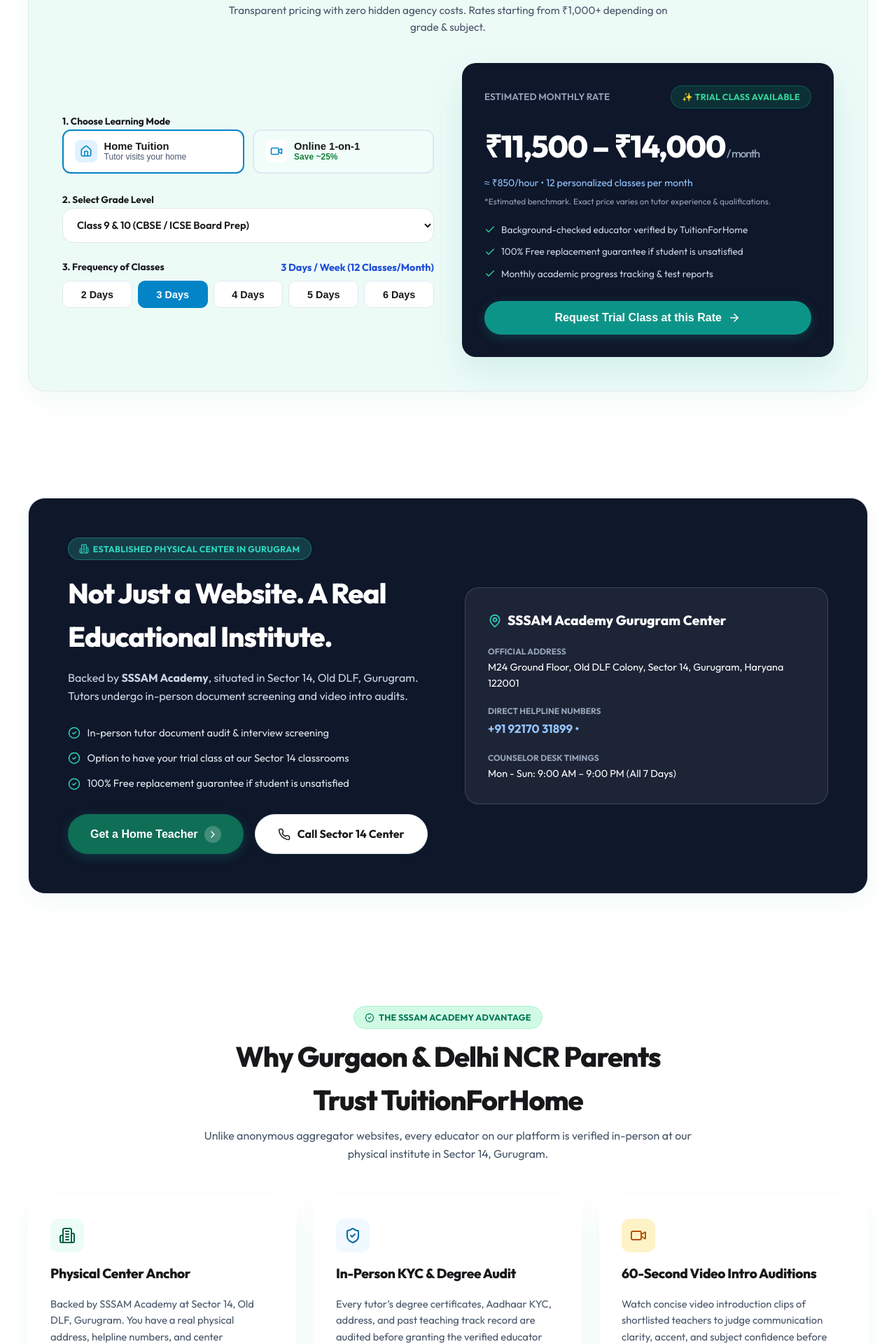
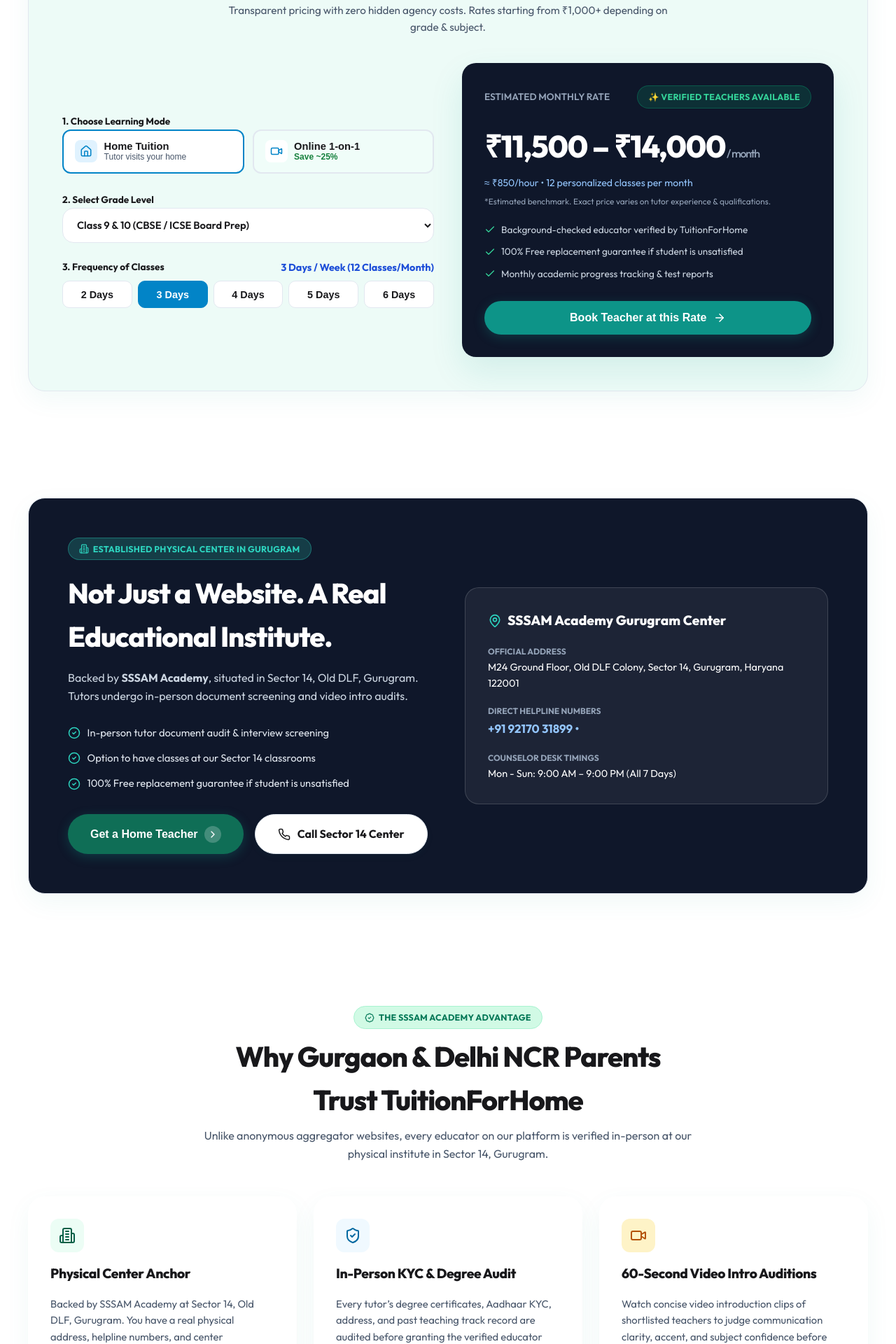
Before and after one commit to Sudhirkr85/tuition4home, a Next.js app: page / in a window 1280 px wide. Shown: the part 4100-6020 px from the top of the page at 70% size. Built offline with nearby package versions, Linux system fonts and the light colour scheme; no server answers.

Commit message:
fix(ui): use simple Book Teacher direct action across all cards, buttons, and modals

```diff
--- a/src/app/page.tsx
+++ b/src/app/page.tsx
@@ -1155,7 +1155,7 @@
                   </div>
                   <div style={{ display: 'flex', alignItems: 'center', gap: '0.6rem' }}>
                     <CheckCircle2 size={18} color="#2DD4BF" />
-                    <span>Option to have your trial class at our Sector 14 classrooms</span>
+                    <span>Option to have classes at our Sector 14 classrooms</span>
                   </div>
                   <div style={{ display: 'flex', alignItems: 'center', gap: '0.6rem' }}>
                     <CheckCircle2 size={18} color="#2DD4BF" />
@@ -1242,7 +1242,7 @@
                 </div>
                 <h3 style={{ fontSize: '1.2rem', fontWeight: 800, color: 'var(--text-main)' }}>Physical Center Anchor</h3>
                 <p style={{ fontSize: '0.92rem', color: 'var(--text-muted)', lineHeight: 1.6 }}>
-                  Backed by SSSAM Academy at Sector 14, Old DLF, Gurugram. You have a real physical address, helpline numbers, and center classrooms for trial classes.
+                  Backed by SSSAM Academy at Sector 14, Old DLF, Gurugram. You have a real physical address, helpline numbers, and center classrooms for personalized classes.
                 </p>
               </div>
 
--- a/src/app/tutor/review/[tutorId]/page.tsx
+++ b/src/app/tutor/review/[tutorId]/page.tsx
@@ -418,10 +418,10 @@
               </div>
             </div>
 
-            {/* Quick Trial Booking CTA */}
+            {/* Quick Direct Booking CTA */}
             <div className="tutor-review-cta-wrap">
               <a
-                href={`https://api.whatsapp.com/send?text=${encodeURIComponent(`Hello TuitionForHome Counselor! I would like to request 1-on-1 home tuition classes with tutor ${tutorName} (ID: TFH-${tutorId.slice(0, 6).toUpperCase()}) in Gurgaon.`)}`}
+                href={`https://api.whatsapp.com/send?text=${encodeURIComponent(`Hello TuitionForHome Counselor! I want to book teacher ${tutorName} (ID: TFH-${tutorId.slice(0, 6).toUpperCase()}) for home tuition in Gurgaon.`)}`}
                 target="_blank"
                 rel="noopener noreferrer"
                 className="btn btn-primary"
@@ -440,7 +440,7 @@
                 }}
               >
                 <Phone size={16} />
-                <span>Book 1-on-1 Trial Class</span>
+                <span>Book Teacher</span>
               </a>
 
               <span style={{ fontSize: '0.72rem', color: 'var(--text-light)', textAlign: 'center' }}>
--- a/src/components/BookingModal.tsx
+++ b/src/components/BookingModal.tsx
@@ -482,7 +482,7 @@
                 lineHeight: 1.25,
               }}
             >
-              {tutorDisplayName ? `Book Trial Class with ${tutorDisplayName}` : 'Request a Verified Home & Online Tutor'}
+              {tutorDisplayName ? `Book Teacher: ${tutorDisplayName}` : 'Book a Verified Home & Online Teacher'}
             </h3>
             <p style={{ fontSize: '0.82rem', color: '#64748B', margin: '4px 0 0 0', lineHeight: 1.45 }}>
               Academic counselor calls within <strong>30 minutes</strong> for personalized teacher alignment.
--- a/src/components/FeeEstimator.tsx
+++ b/src/components/FeeEstimator.tsx
@@ -211,7 +211,7 @@
                     ESTIMATED MONTHLY RATE
                   </span>
                   <span className="badge" style={{ backgroundColor: 'rgba(5, 150, 105, 0.2)', color: '#34D399', border: '1px solid rgba(5, 150, 105, 0.4)' }}>
-                    ✨ Trial Class Available
+                    ✨ Verified Teachers Available
                   </span>
                 </div>
 
@@ -255,7 +255,7 @@
                 className="btn btn-primary btn-lg"
                 style={{ width: '100%', justifyContent: 'center' }}
               >
-                <span>Request Trial Class at this Rate</span>
+                <span>Book Teacher at this Rate</span>
                 <ArrowRight size={18} />
               </button>
             </div>
--- a/src/components/TutorProfileActions.tsx
+++ b/src/components/TutorProfileActions.tsx
@@ -50,7 +50,7 @@
   };
 
   const whatsappMessage = encodeURIComponent(
-    `Hello SSSAM Academy, I want to book 1-on-1 trial classes with tutor ${tutorName} (${subjects.slice(0, 2).join(', ')}). Please assist me with tutor scheduling.`
+    `Hello SSSAM Academy, I want to book teacher ${tutorName} (${subjects.slice(0, 2).join(', ')}) for home tuition in Gurgaon. Please share available timings.`
   );
   const whatsappUrl = `https://wa.me/919217031899?text=${whatsappMessage}`;
 
--- a/src/lib/seo-data.ts
+++ b/src/lib/seo-data.ts
@@ -233,7 +233,7 @@
     subjectName: 'Economics & Business Studies',
     targetGrades: 'Class 11 & 12 (CBSE / ISC / CUET Commerce)',
     metaTitle: 'Best Economics & Business Studies Tutors in Gurgaon | SSSAM Academy',
-    metaDesc: 'Hire top Class 11-12 Economics (Micro/Macro) and Business Studies tutors in Gurgaon. Case study mastery, CUET commerce preparation & free trial class.',
+    metaDesc: 'Hire top Class 11-12 Economics (Micro/Macro) and Business Studies tutors in Gurgaon. Case study mastery, CUET commerce preparation & 100% verified educators.',
     h1: 'Economics & Business Studies Tutors in Gurgaon',
     intro: 'Master Microeconomics, Macroeconomic models, Indian Economic Development, and Business Management case studies with Gurgaon’s experienced commerce faculty.',
     highlights: [
@@ -444,7 +444,7 @@
     subjectName: 'French & German Language',
     targetGrades: 'Class 6 to 12 (DELF/Goethe)',
     metaTitle: 'French & German Language Tutors in Gurgaon | SSSAM Academy',
-    metaDesc: 'Learn French & German with certified home tutors in Gurgaon. School syllabus (Class 6-12) and DELF/Goethe certification prep. Book a Free Trial Class.',
+    metaDesc: 'Learn French & German with certified home tutors in Gurgaon. School syllabus (Class 6-12) and DELF/Goethe certification prep. Book Certified Tutors Today.',
     h1: 'French & German Language Tutors in Gurgaon',
     intro: 'Learning a foreign language opens up global opportunities. Our certified French and German tutors in Gurgaon provide immersive lessons for school curriculums and international certification exams.',
     highlights: [
```
Also changed, not shown: src/app/tutors/[id]/page.tsx (+5 -5 lines).
